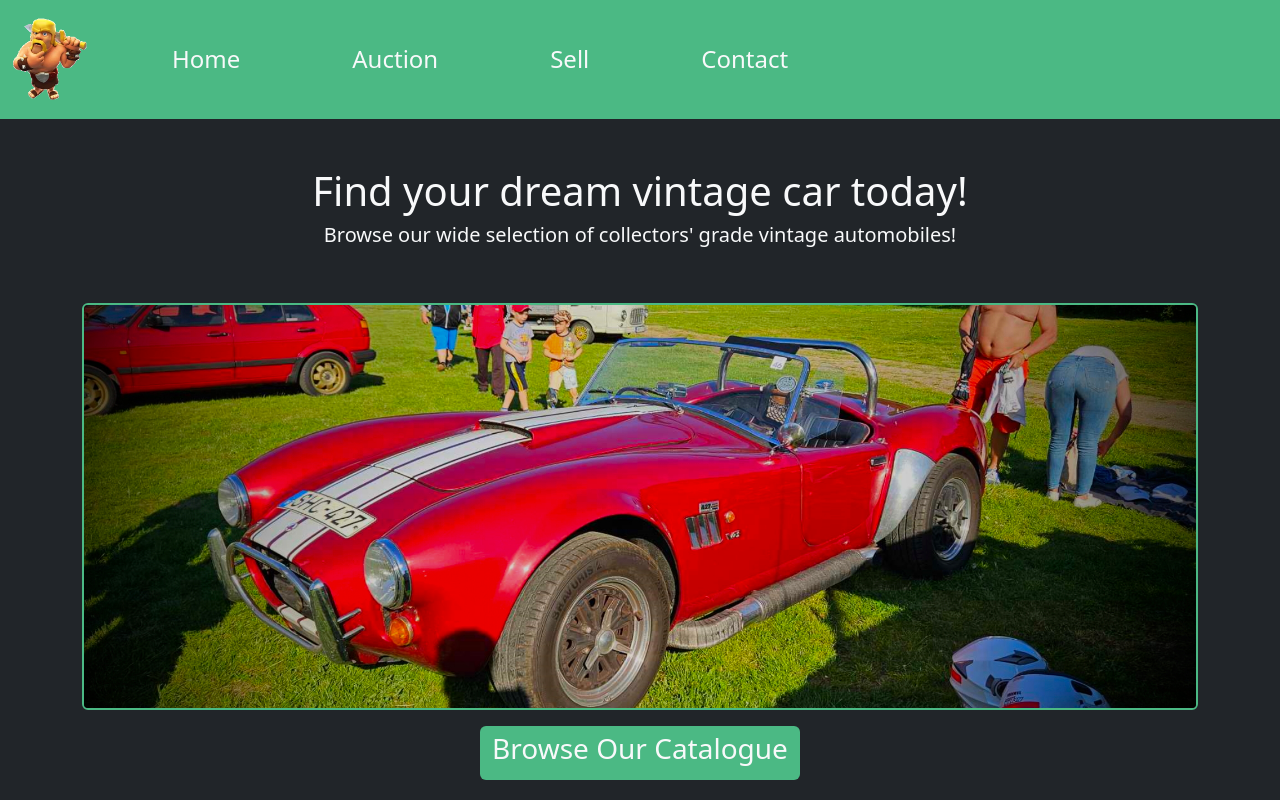
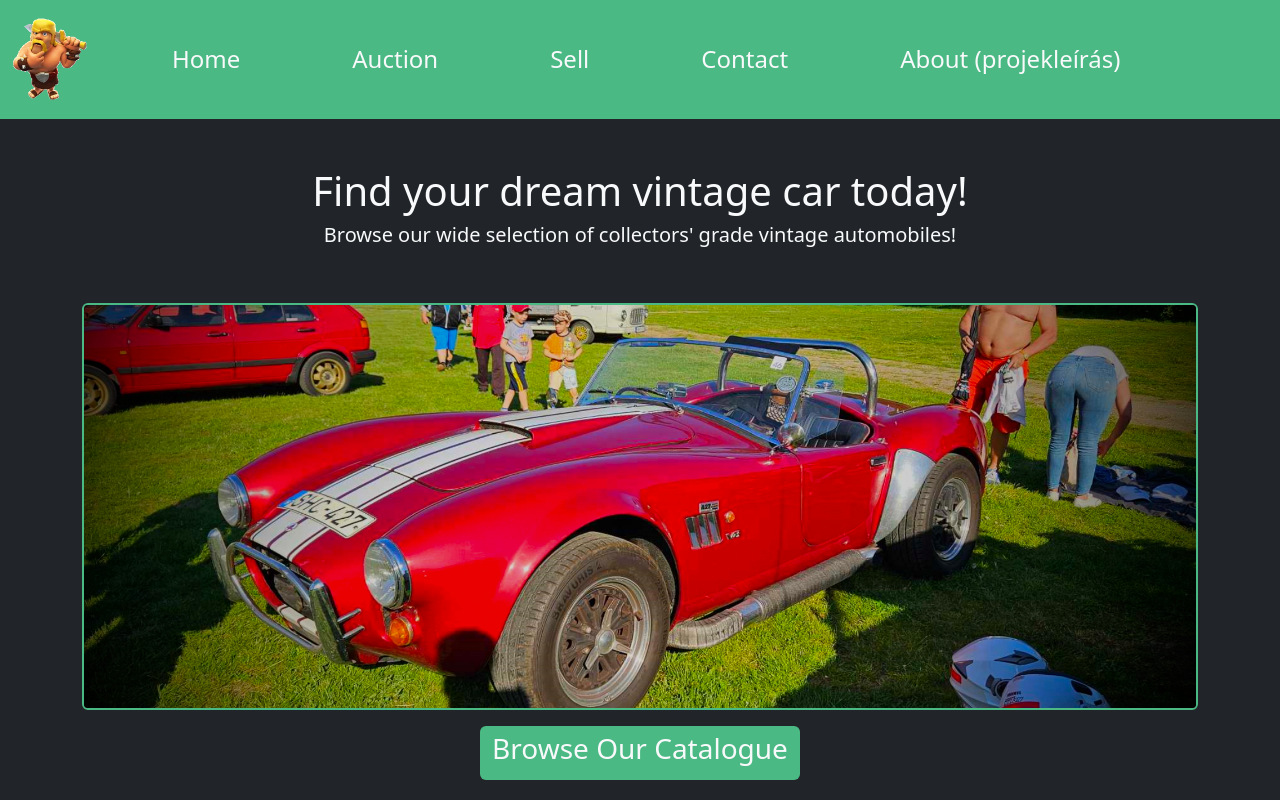
Before and after one commit to pasztor-mark/Auction-Showroom, a React (Vite) app in the folder ShowroomProject/: page / in a window 1280 px wide. Shown: the top 800 px of the page. Built offline with nearby package versions, Linux system fonts and the light colour scheme.

Commit message:
fix: readded contact page

```diff
--- a/ShowroomProject/src/App.tsx
+++ b/ShowroomProject/src/App.tsx
@@ -20,6 +20,7 @@ function App() {
             <Route path='/auction' element={<Auction/>}></Route>
             <Route path='/sell' element={<Sell/>}></Route>
             <Route path='/about' element={<About/>}></Route>
+            <Route path='/contact' element={<ContactPage/>}></Route>
         </Route>
       </Routes>
       </HashRouter>
--- a/ShowroomProject/src/components/Navbar/Navigation.tsx
+++ b/ShowroomProject/src/components/Navbar/Navigation.tsx
@@ -20,10 +20,12 @@ export function Navigation() {
                 <NavLink href='#sell' className='d-flex'>
                     <h4 className='text-light justify-content-center m-auto px-5'>Sell</h4>
                 </NavLink>
-                <NavLink className='d-flex'>
+                <NavLink href='#contact' className='d-flex'>
                     <h4 className='text-light justify-content-center m-auto px-5'>Contact</h4>
                 </NavLink>
-
+                <NavLink href='#about' className='d-flex'>
+                    <h4 className='text-light justify-content-center m-auto px-5'>About (projekleírás)</h4>
+                </NavLink>
             </Nav>
         </Navbar>
         </>
```
